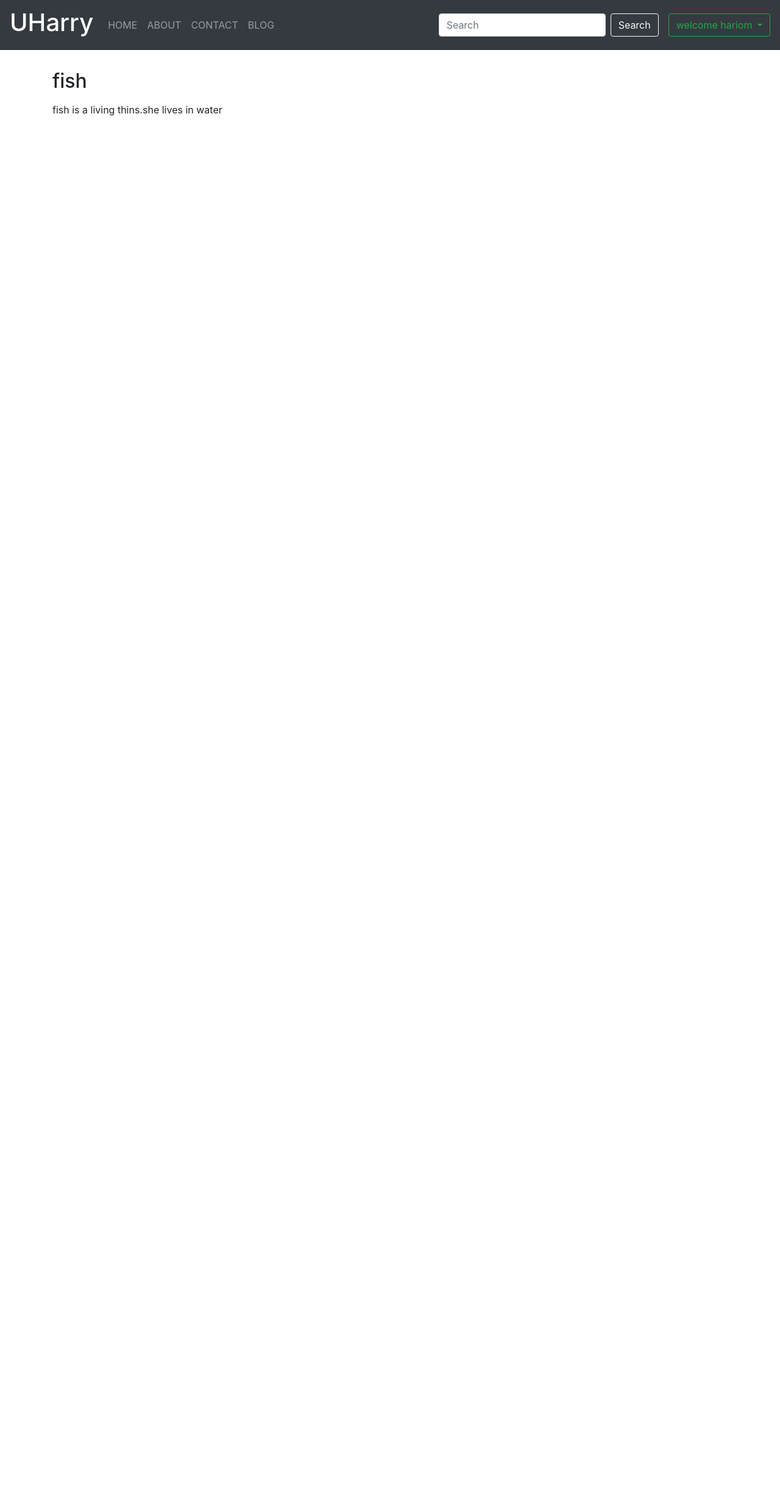
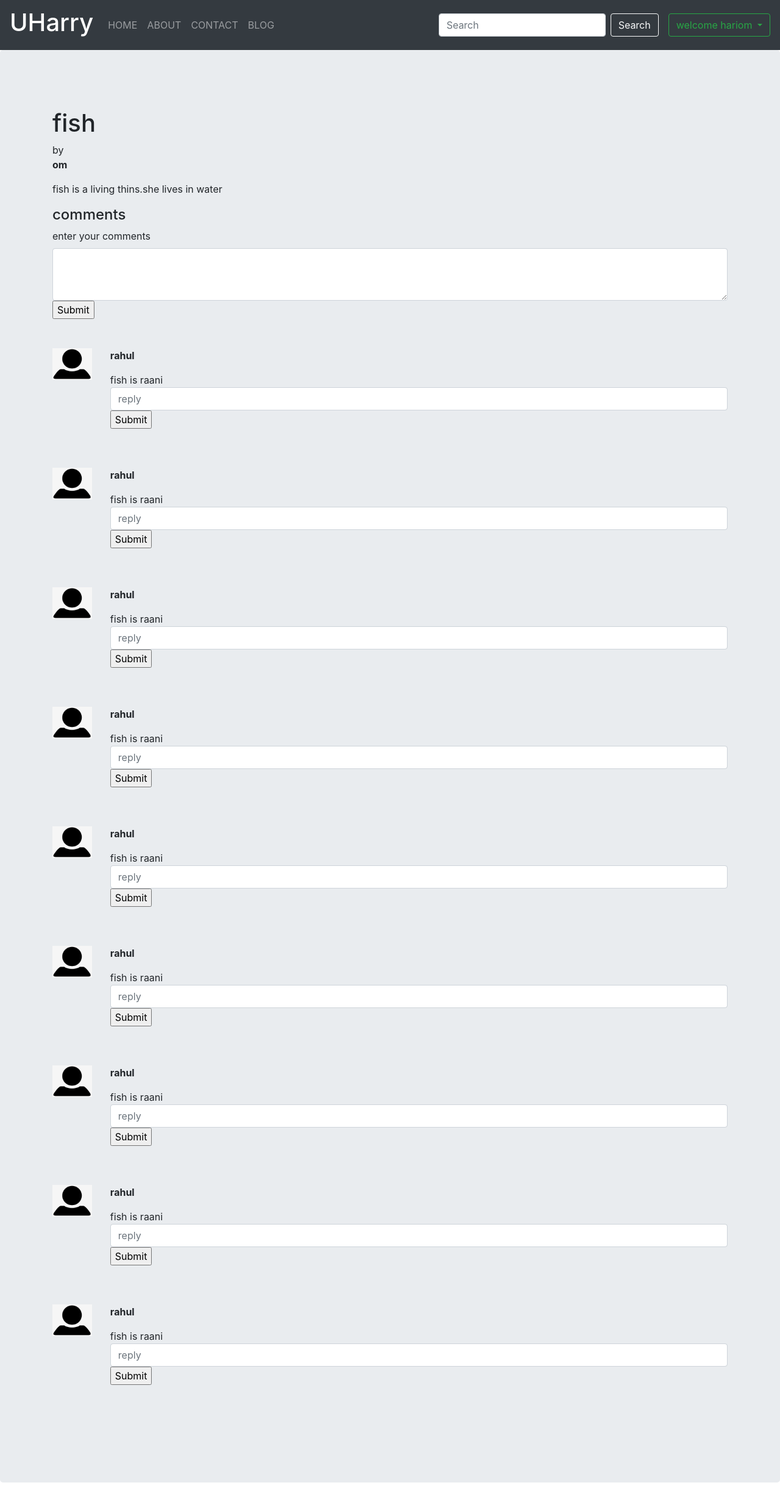
Before and after one commit to hariom76/super-giggle, a Django app: page /blog/blogdetail/1 in a window 1280 px wide. Shown: the whole page at 61% size. Before the commit the page ends 190 px from the top, so only its background shows below. Run offline with Django 3.2, Linux system fonts and the light colour scheme; a user stored in the database is signed in; data comes from the database, SQL or seed files in the repository; both versions use the stored data as it was after the commit; some libraries are stand-ins or nearby versions.

Commit message:
changesss

```diff
--- a/blog/admin.py
+++ b/blog/admin.py
@@ -1,4 +1,5 @@
 from django.contrib import admin
-from blog.models import Post
+from blog.models import Post,Blogpost
 # Register your models here.
 admin.site.register(Post)
+admin.site.register(Blogpost)
--- a/blog/models.py
+++ b/blog/models.py
@@ -1,4 +1,5 @@
 from django.db import models
+from django.contrib.auth.models import User
 
 # Create your models here.
 class Post(models.Model):
@@ -9,3 +10,7 @@ class Post(models.Model):
 
     def __str__(self):
         return "post from "+self.author
+class Blogpost(models.Model):
+    comments = models.TextField()
+    post = models.ForeignKey(Post,on_delete=models.CASCADE)
+    user = models.ForeignKey(User,on_delete=models.CASCADE)
--- a/blog/urls.py
+++ b/blog/urls.py
@@ -5,6 +5,6 @@ urlpatterns=[
     #path('blogpost/',views.blogpost,name='blogpost'),
     path('blogdetail/<int:id>',views.blogdetail,name='blogdetail'),
     path('bloglogin/',views.bloglogin,name='bloglogin'),
-    path('search/',views.search)
-
+    path('search/',views.search),
+    #path("reply/",views.reply,name='reply')
 ]
--- a/blog/views.py
+++ b/blog/views.py
@@ -1,5 +1,5 @@
 from django.shortcuts import render,HttpResponse,redirect
-from blog.models import Post
+from blog.models import Post, Blogpost
 from django.contrib import messages
 from django.contrib.auth.models import User
 from django.contrib.auth import login,logout,authenticate
@@ -20,10 +20,25 @@ def bloghome(request):
     #return render(request,'blog/blogpost.html',context)
 def blogdetail(request,id):
     obj=Post.objects.get(id=id)
-    context={
-        'detail':obj
-    }
-    return render(request,'blog/blogdetail.html',context)
+    if request.method=='POST':
+        comment = request.POST['comment']
+        user = request.user
+        c = Blogpost(comments=comment,post=obj,user=user)
+        c.save()
+        messages.success(request,"your comment is posted")
+        all = Blogpost.objects.filter(post=obj)
+        context={
+            'detail':obj,
+            'all': all
+            }
+        return render(request,'blog/blogdetail.html',context)
+    else:
+        all = Blogpost.objects.filter(post=obj)
+        context={
+            'detail':obj,
+            'all': all
+            }
+        return render(request,'blog/blogdetail.html',context)
 def bloglogin(request):
         print('hello')
         title=request.POST['title']
@@ -40,3 +55,12 @@ def search(request):
         'all':obj
     }
     return render(request,'blog/search.html',context)
+#def reply(request,id):
+#    all_reply = Blogpost.objects.get(id=id)
+##    user = request.user
+ #  c = reply(reply=reply,comment=all_reply,user=user)
+ #   all = reply.objects.filter(comment=all_reply)
+ #   context={
+ #       "reply":all
+ #  }
+ #  return render(request,'blog/reply.html',context)
--- a/hariom/settings.py
+++ b/hariom/settings.py
@@ -120,5 +120,7 @@ USE_TZ = True
 # https://docs.djangoproject.com/en/3.1/howto/static-files/
 
 STATIC_URL = '/static/'
+STATICFILES_DIRS = [
+    os.path.join(BASE_DIR,'static')
+]
 STATIC_ROOT= os.path.join(BASE_DIR,'static_cdn')
-STATIC_FILES= os.path.join(BASE_DIR,'static_files')
--- a/templates/base.html
+++ b/templates/base.html
@@ -39,10 +39,10 @@
           {% if user.is_authenticated %}
           <div class="dropdown">
             <button class="btn btn-outline-success dropdown-toggle" type="button" id="dropdownMenuButton" data-toggle="dropdown" aria-haspopup="true" aria-expanded="false">
-             welcome {{request.user}}
+            welcome {{request.user}}
             </button>
            <div class="dropdown-menu" aria-labelledby="dropdownMenuButton">
-            <a class="dropdown-item" href="{% url 'logout_' %}">logout</a>
+            <a class="dropdown-item" < href="{% url 'logout_' %}">logout</a>
            </div>
           </div>
           {% else %}
--- a/templates/blog/blogdetail.html
+++ b/templates/blog/blogdetail.html
@@ -1,12 +1,46 @@
 {% extends 'base.html' %}
 {% block title %} blogdetail {% endblock title %}
 {% block body %}
-    <div class="container p-3 my-3  text-white>
-    <div class="blog-post">
-        <h2 class="blog-post-title">{{detail.title}}</h2>
-        <p class="blog-post-meta" >{{detail.timestamp}}</p>
-        <p>{{ detail.content }}</p>
+<div class="jumbotron">
+    <div class="container p-3 my-3 ">
+        <div class="blog-post">
+            <h1 class="blog-post-title">{{detail.title}} </h1> by <p><strong>{{detail.author}}</strong></p>
+            <p>{{ detail.content }}</p>
+            <h4>comments</h4>
+            {% if user.is_authenticated %}
+            <form method="POST" action="{% url 'blogdetail' detail.id %}">
+                {% csrf_token %}
+                <div class="form-group">
+                    <label for="exampleFormControlTextarea1">enter your comments</label>
+                    <textarea class="form-control" id="exampleFormControlTextarea1" rows="3" name="comment"></textarea>
+                    <input type="submit"></input>
+                </div>
+            </form>
+            {% endif %}
+            {% for i in all %}
+            <div class="row my-5">
+                <div class="col-1">
+                    <img class="w-100 " src="/static/image/user.png" alt="user">
+                </div>
+                <div class="col-11">
+                    <p><strong>{{i.user}}</strong></p>
+                    <div>{{i.comments}}</div>
+                    {% if user.is_authenticated %}
+                    <form method="POST" action="">
+                        {% csrf_token %}
+                        <div class="form-group">
+                            <input class="form-control" id="exampleFormControlTextarea1" rows="3" placeholder="reply"name="reply"></input>
+                            <input type="submit"></input>
+                        </div>
+                    </form>
+                    {% endif %}
+
+                </div>
+            </div>
+            {% endfor %}
         </div>
     </div>
-    </div>
+</div>
+
+
 {% endblock body %}
--- a/templates/myapp/login.html
+++ b/templates/myapp/login.html
@@ -1,7 +1,7 @@
 {% extends 'base.html' %}
 {% block title %}login{% endblock %}
 {% block body %}
-    <div class="container pt-3 text-center" style="width:500px">
+    <div class="container pt-3 pr-15 pl-15 text-center">
     <form class="form-signin" method='POST' action='/login_/'>
     {% csrf_token %}
       <h1 class="h3 mb-3 font-weight-normal">Please sign in</h1>
```
Also changed, not shown: templates/blog/bloghome.html (+13 -3 lines), templates/blog/reply.html (added, +11 -0 lines), blog/migrations/0003_auto_20201121_1452.py (added), blog/migrations/0004_reply.py (added), db.sqlite3, static/image/user.png (added).
